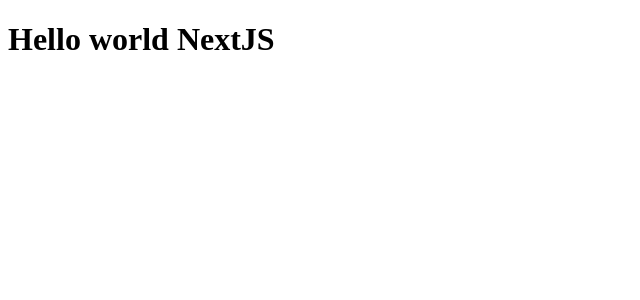
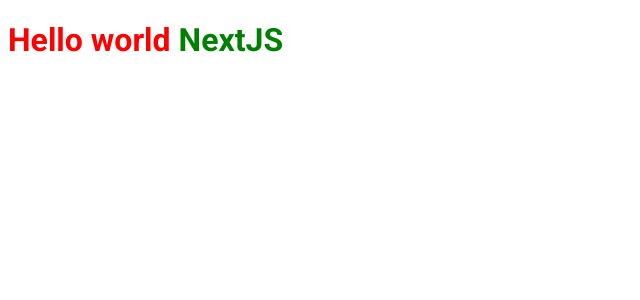
Before and after one commit to brunoamil/ignews, a Next.js app: page / in a window 1280 px wide. Shown: the top 300 px of the page, without its empty margins (0-640 px from the left). Built offline with nearby package versions, Linux system fonts and the light colour scheme.

Commit message:
instalando o sass

```diff
--- a/package.json
+++ b/package.json
@@ -11,7 +11,8 @@
   "dependencies": {
     "next": "11.1.0",
     "react": "17.0.2",
-    "react-dom": "17.0.2"
+    "react-dom": "17.0.2",
+    "sass": "^1.38.2"
   },
   "devDependencies": {
     "@types/node": "^16.7.5",
--- /dev/null
+++ b/src/pages/_document.tsx
@@ -0,0 +1,22 @@
+import Document, { Html, Head, Main, NextScript } from "next/document";
+
+export default class MyDocument extends Document {
+  render() {
+    return (
+      <Html>
+        <Head>
+          <link rel="preconnect" href="https://fonts.googleapis.com" />
+          <link
+            href="https://fonts.googleapis.com/css2?family=Roboto:wght@400;700;900&display=swap"
+            rel="stylesheet"
+          />
+          <title>Ig News</title>
+        </Head>
+        <body>
+          <Main />
+          <NextScript />
+        </body>
+      </Html>
+    );
+  }
+}
--- a/src/pages/index.tsx
+++ b/src/pages/index.tsx
@@ -1,3 +1,9 @@
+import styles from "../styles/home.module.scss";
+
 export default function Home() {
-  return <h1>Hello world NextJS</h1>;
+  return (
+    <h1 className={styles.title}>
+      Hello world <span>NextJS</span>
+    </h1>
+  );
 }
--- /dev/null
+++ b/src/styles/home.module.scss
@@ -0,0 +1,8 @@
+.title {
+  color: red;
+  font-family: "Roboto";
+
+  span {
+    color: green;
+  }
+}
```
Also changed, not shown: 1 other file (tests, documents, lock files or other folders).
